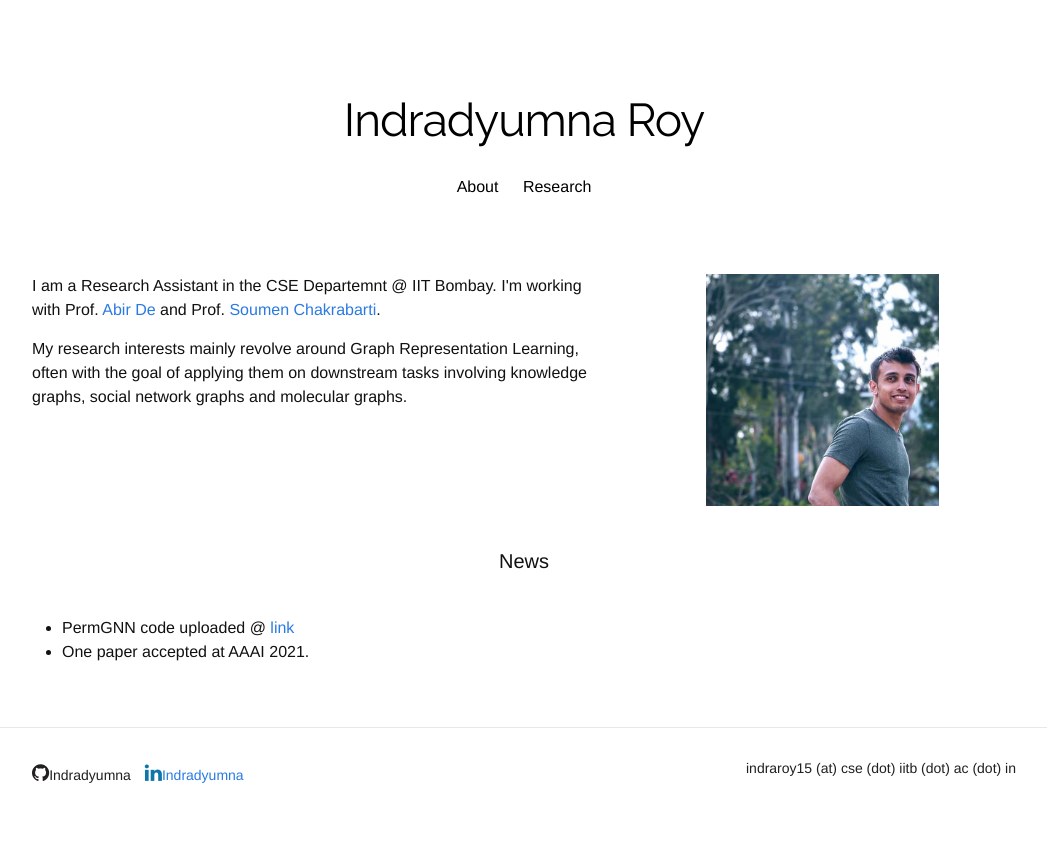
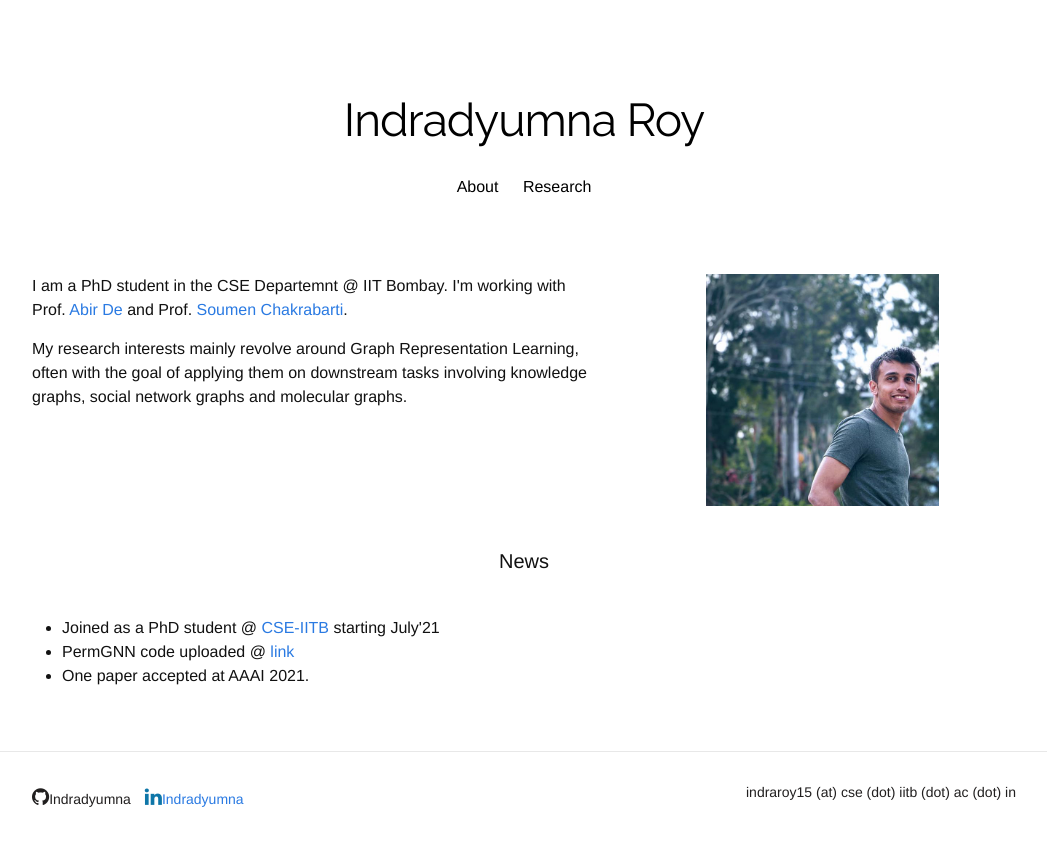
Before and after one commit to Indradyumna/indradyumna.github.io, a Jekyll site: the page built from index.html, in a window 1280 px wide. Shown: the top 846 px of the page, without its empty margins (116-1163 px from the left). Built offline with Jekyll 4.4.1, drawn with Linux system fonts in a browser that asks for light colours; nearby versions of some CDN libraries; some web fonts are replaced; a style sheet for code colours, icons or effects is not loaded.

Commit message:
update news

```diff
--- a/index.html
+++ b/index.html
@@ -6,7 +6,7 @@ title: "Indradyumna Roy"
 
 <div class="row">
 	<div class="seven columns">
-		<p> I am a Research Assistant in the CSE Departemnt @ IIT Bombay. I'm working with Prof. <a href="https://abir-de.github.io/">Abir De</a> and Prof.
+		<p> I am a PhD student in the CSE Departemnt @ IIT Bombay. I'm working with Prof. <a href="https://abir-de.github.io/">Abir De</a> and Prof.
 <a href="https://www.cse.iitb.ac.in/~soumen">Soumen Chakrabarti</a>.</p>
 
 		<p> My research interests mainly revolve around Graph Representation Learning, often with the goal of applying them on downstream tasks involving knowledge graphs, social network graphs and molecular graphs. </p>
@@ -21,6 +21,7 @@ title: "Indradyumna Roy"
 
 <h1 class="page-heading">News</h1>
 <ul>
+  <li> Joined as a PhD student @ <a href="https://www.cse.iitb.ac.in/">CSE-IITB</a> starting July'21 </li>
   <li> PermGNN code uploaded @ <a href="https://github.com/Indradyumna/PermGNN">link</a>
   <li> One paper accepted at AAAI 2021. </li>
 </ul>
```
